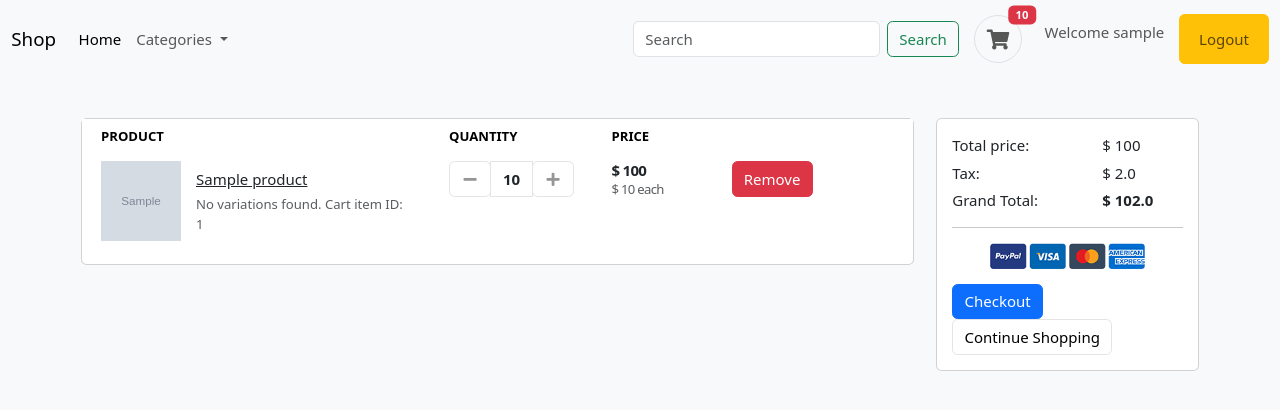
After one commit to ulasgulhan/Cms-App-Django-RestAPI, a Django app: page /store/cart/ in a window 1280 px wide. The commit adds this page. Shown: the top 410 px of the page. Run offline with Django 5.2, Linux system fonts and the light colour scheme; a user stored in the database is signed in; tables that the repository leaves empty hold one stand-in row (values such as "Sample post"); grey boxes marked "Sample" are stand-in pictures; some web fonts are replaced.

Commit message:
Add and remove cart

```diff
--- a/cms/context_processors.py
+++ b/cms/context_processors.py
@@ -1,5 +1,18 @@
 from .models import Category
+from .models import Cart, CartItem
 
 def menu_links(request):
     links = Category.objects.all()
     return dict(links=links)
+
+
+
+def counter(request):
+    cart_count = 0
+    try:
+        cart_items = CartItem.objects.all().filter(cart__user=request.user)
+        for cart_item in cart_items:
+            cart_count += cart_item.quantity
+    except Cart.DoesNotExist:
+        cart_count = 0
+    return dict(cart_count=cart_count)
--- a/cms/models.py
+++ b/cms/models.py
@@ -1,3 +1,5 @@
+from telnetlib import STATUS
+from django.contrib.auth.models import User
 from django.db import models
 from django.urls import reverse
 
@@ -78,3 +80,55 @@ class Pages(models.Model):
 
     def __str__(self):
         return self.page_name
+
+
+class VariationManager(models.Manager):
+    def colors(self):
+        return super(VariationManager, self).filter(variation_category='color', status='Active')
+
+    def sizes(self):
+        return super(VariationManager, self).filter(variation_category='size', status='Active')
+
+
+variation_choies = (
+    ('color', 'color'),
+    ('size', 'size')
+)
+
+
+class Variations(models.Model):
+    product_name        = models.ForeignKey(Product, on_delete=models.CASCADE)
+    variation_category  = models.CharField(max_length=100, choices=variation_choies)
+    variation_value     = models.CharField(max_length=100)
+    status              = models.CharField(max_length=100, choices=STATUS_CHOICES, default='Active')
+
+    objects             = VariationManager()
+
+    class Meta:
+        verbose_name = 'variation'
+        verbose_name_plural = 'variations'
+
+    def __str__(self):
+        return self.variation_value
+
+
+class Cart(models.Model):
+    user                = models.OneToOneField(User, on_delete=models.CASCADE)
+    products            = models.ManyToManyField(Product, through='CartItem')
+
+    def __str__(self):
+        return f'Cart for {self.user}'
+
+
+class CartItem(models.Model):
+    product             = models.ForeignKey(Product, on_delete=models.CASCADE)
+    cart                = models.ForeignKey(Cart, on_delete=models.CASCADE)
+    quantity            = models.PositiveIntegerField(default=1)
+    variation           = models.ManyToManyField(Variations, blank=True)
+    status              = models.CharField(max_length=100, choices=STATUS_CHOICES, default='Active')
+
+    def sub_total(self):
+        return self.product.price * self.quantity
+
+    def __str__(self):
+        return self.product.product_name
--- a/cms/urls.py
+++ b/cms/urls.py
@@ -10,4 +10,7 @@ urlpatterns = [
     path('category/<slug:category_slug>/<slug:subcategory_slug>/<slug:product_slug>', views.product_details, name='product_details'),
     path('search/', views.search, name='search'),
     path('register/', views.register, name='register'),
+    path('cart/', views.cart, name='cart'),
+    path('cart/<int:product_id>', views.add_cart, name='add_cart'),
+    path('cart/remove/<int:product_id>', views.remove_cart, name='remove_cart'),
 ] + static(settings.MEDIA_URL, document_root=settings.MEDIA_ROOT)
--- a/cms/views.py
+++ b/cms/views.py
@@ -1,7 +1,7 @@
 from django.contrib.auth import login, logout, authenticate
 from django.db.models import Q
 from django.shortcuts import get_object_or_404, redirect, render
-from .models import Category, Product, SubCategory
+from .models import Cart, CartItem, Category, Product, SubCategory, Variations
 from .forms import RegisterForm
 
 # Create your views here.
@@ -66,3 +66,59 @@ def register(request):
         'form': form
     }
     return render(request, 'registration/register.html', context)
+
+def add_cart(request, product_id):
+    product = Product.objects.get(id=product_id)
+    cart, created = Cart.objects.get_or_create(user=request.user)
+    cart_item, created = CartItem.objects.get_or_create(cart=cart, product=product)
+
+    if not created:
+        cart_item.quantity += 1
+        cart_item.save()
+
+    variation_ids = request.POST.getlist('variations', [])
+    variations = Variations.objects.filter(id__in=variation_ids)
+    cart_item.variation.set(variations)
+
+
+    cart.save()
+
+    return redirect('cart')
+
+
+def cart(request, total=0, quantity=0, cart_item=None):
+    cart_items = CartItem.objects.none()
+    tax = 0
+    grand_total = 0
+    if request.user.is_authenticated:
+        cart_items = CartItem.objects.all().filter(cart__user=request.user)
+    else:
+        pass
+    for cart_item in cart_items:
+        total += (cart_item.product.price * cart_item.quantity)
+        quantity += cart_item.quantity
+    tax = (2 * total)/100
+    grand_total = total + tax
+
+    context = {
+        'total': total,
+        'quantity': quantity,
+        'cart_items': cart_items,
+        'tax': tax,
+        'grand_total': grand_total,
+    }
+
+    return render(request, 'cart.html', context)
+
+
+def remove_cart(request, product_id):
+    product = get_object_or_404(Product, id=product_id)
+    cart = Cart.objects.get(user=request.user)
+    cart_item = CartItem.objects.get(product=product, cart=cart)
+    if cart_item.quantity > 1:
+        cart_item.quantity -= 1
+        cart_item.save()
+    else:
+        cart_item.delete()
+
+    return redirect('cart')
--- a/cmsapp/settings.py
+++ b/cmsapp/settings.py
@@ -73,6 +73,7 @@ TEMPLATES = [
                 'django.contrib.auth.context_processors.auth',
                 'django.contrib.messages.context_processors.messages',
                 'cms.context_processors.menu_links',
+                'cms.context_processors.counter',
             ],
         },
     },
--- /dev/null
+++ b/templates/cart.html
@@ -0,0 +1,119 @@
+{% extends "base.html" %}
+{% load static %}
+{% block content %}
+
+<section class="section-content padding-y bg">
+    <div class="container">
+
+    <!-- ============================ COMPONENT 1 ================================= -->
+    {% if not cart_items %}
+        <h2 class="text-center">Your Shopping Cart is Empty</h2>
+        <br>
+        <div class="text-center">
+            <a href="{% url 'store' %}" class="btn btn-primary">Continue Shopping</a>
+        </div>
+    {% else %}
+    <div class="row">
+        <aside class="col-lg-9">
+    <div class="card">
+    <table class="table table-borderless table-shopping-cart">
+    <thead class="text-muted">
+    <tr class="small text-uppercase">
+      <th scope="col">Product</th>
+      <th scope="col" width="120">Quantity</th>
+      <th scope="col" width="120">Price</th>
+      <th scope="col" class="text-right" width="200"> </th>
+    </tr>
+    </thead>
+    <tbody>
+    {% for cart_item in cart_items %}
+    <tr>
+        <td>
+            <figure class="itemside align-items-center">
+                <div class="aside"><img src="{{ cart_item.product.image.url }}" class="img-sm"></div>
+                <figcaption class="info">
+                    <a href="{{ cart_item.product.get_url }}" class="title text-dark">{{ cart_item.product }}</a>
+                    <p class="text-muted small">
+                        {% if cart_item.variations.all %}
+                            Variations exist!
+                            {% for item in cart_item.variations.all %}
+                                {{ item.variation_category | capfirst }} : {{ item.variation_value | capfirst }} <br>
+                            {% endfor %}
+                        {% else %}
+                            No variations found. Cart item ID: {{ cart_item.id }}
+                        {% endif %}
+                    </p>
+                </figcaption>
+            </figure>
+        </td>
+        <td>
+            <!-- col.// -->
+                        <div class="col">
+                            <div class="input-group input-spinner">
+                                <div class="input-group-prepend">
+                                <a href="{% url 'remove_cart' cart_item.product.id %}" class="btn btn-light" type="button" id="button-plus"> <i class="fa fa-minus"></i> </a>
+                                </div>
+                                <input type="text" class="form-control"  value="{{ cart_item.quantity }}">
+                                <div class="input-group-append">
+                                    <form action="{% url 'add_cart' cart_item.product.id %}" method="POST">
+                                        {% csrf_token %}
+                                        <button  class="btn btn-light" type="submit" id="button-minus"> <i class="fa fa-plus"></i>
+                                    </form>
+                                </div>
+                            </div> <!-- input-group.// -->
+                        </div> <!-- col.// -->
+        </td>
+        <td>
+            <div class="price-wrap">
+                <var class="price">$ {{ cart_item.sub_total }}</var>
+                <small class="text-muted"> $ {{ cart_item.product.price }} each </small>
+            </div> <!-- price-wrap .// -->
+        </td>
+        <td class="text-right">
+        <a href="#" onclick="return confirm('Are you sure you want to delete this item?')" class="btn btn-danger"> Remove</a>
+        </td>
+    </tr>
+    {% endfor %}
+    </tbody>
+    </table>
+    </div> <!-- card.// -->
+
+        </aside> <!-- col.// -->
+        <aside class="col-lg-3">
+
+            <div class="card">
+            <div class="card-body">
+                <dl class="dlist-align">
+                  <dt>Total price:</dt>
+                  <dd class="text-right">$ {{ total }} </dd>
+                </dl>
+                <dl class="dlist-align">
+                  <dt>Tax:</dt>
+                  <dd class="text-right"> $ {{ tax }}</dd>
+                </dl>
+                <dl class="dlist-align">
+                  <dt>Grand Total:</dt>
+                  <dd class="text-right text-dark b"><strong>$ {{ grand_total }}</strong></dd>
+                </dl>
+                <hr>
+                <p class="text-center mb-3">
+                    <img src="{% static "./images/misc/payments.png" %}" height="26">
+                </p>
+                <a href="#" class="btn btn-primary btn-block"> Checkout </a>
+                <a href="{% url 'store' %}" class="btn btn-light btn-block">Continue Shopping</a>
+            </div> <!-- card-body.// -->
+            </div> <!-- card.// -->
+
+    </aside> <!-- col.// -->
+
+
+
+    </div> <!-- row.// -->
+    {% endif %}
+    <!-- ============================ COMPONENT 1 END .// ================================= -->
+
+    </div> <!-- container .//  -->
+    </section>
+    <!-- ========================= SECTION CONTENT END// ========================= -->
+
+{% endblock  %}
--- a/templates/includes/navbar.html
+++ b/templates/includes/navbar.html
@@ -36,10 +36,10 @@
                 </form>
                 <ul class="navbar-nav me-3">
                     <li class="nav-item">
-                        <a class="nav-link" href="#">
+                        <a class="nav-link" href="{% url 'cart' %}">
                             <div class="position-relative">
                                 <div class="icon icon-sm rounded-circle border"><i class="fa fa-shopping-cart"></i></div>
-                                <span class="badge bg-danger position-absolute top-0 start-100 translate-middle">5</span>
+                                <span class="badge bg-danger position-absolute top-0 start-100 translate-middle">{{ cart_count }}</span>
                             </div>
                         </a>
                     </li>
```
Also changed, not shown: cms/admin.py (+23 -2 lines), templates/product_details.html (+26 -2 lines), cms/migrations/0019_variations.py (added), cms/migrations/0020_cart_cartitem_cart_products_cart_user.py (added), cms/migrations/0021_remove_cartitem_is_active_cartitem_status.py (added), cms/migrations/0022_alter_variations_options_remove_cart_total_price.py (added).
